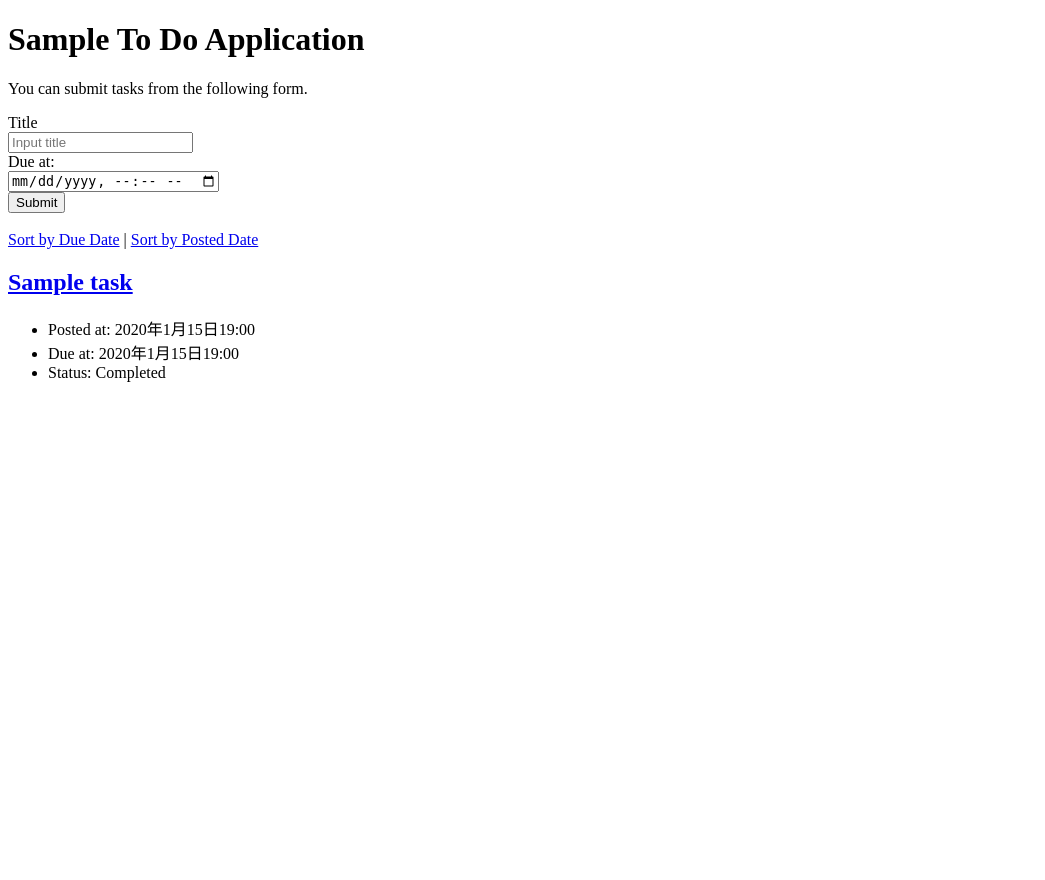
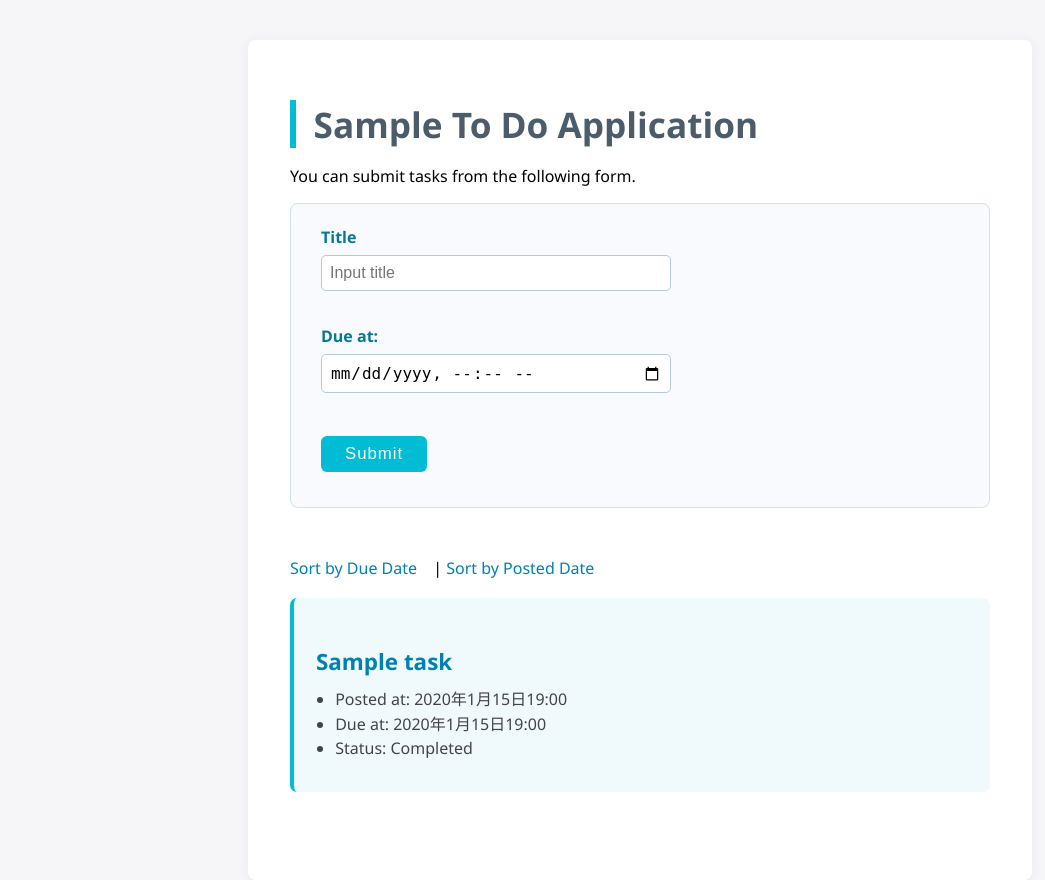
Before and after one commit to s1f102402484/django-test-exercise, a Django app: page / in a window 1280 px wide. Shown: the whole page, without its empty margins (0-1045 px from the left). Before the commit the page ends 382 px from the top, so only its background shows below. Run offline with Django 5.2, Linux system fonts and the light colour scheme; tables that the repository leaves empty hold one stand-in row (values such as "Sample post").

Commit message:
cssの追加

```diff
--- a/config/settings.py
+++ b/config/settings.py
@@ -116,7 +116,9 @@ USE_TZ = True
 # https://docs.djangoproject.com/en/5.2/howto/static-files/
 
 STATIC_URL = 'static/'
-
+STATICFILES_DIRS = [
+    BASE_DIR / 'static',
+]
 # Default primary key field type
 # https://docs.djangoproject.com/en/5.2/ref/settings/#default-auto-field
 
--- /dev/null
+++ b/todo/static/todo/css/style.css
@@ -0,0 +1,103 @@
+html {
+  font-size: 16px;
+  font-family: 'Segoe UI', 'Roboto', 'Meiryo', sans-serif;
+  background: #f6f6f9;
+}
+body {
+  max-width: 700px;
+  margin: 40px auto 0 auto;
+  background: #fff;
+  border-radius: 8px;
+  box-shadow: 0 2px 12px rgba(80, 80, 120, 0.08);
+  padding: 36px 42px 48px 42px;
+}
+h1 {
+  font-size: 2.2rem;
+  margin-bottom: 0.5em;
+  color: #4b5c6b;
+  border-left: 6px solid #00bcd4;
+  padding-left: 0.5em;
+}
+h2 {
+  font-size: 1.4rem;
+  color: #0880b4;
+  margin-top: 1.5em;
+  margin-bottom: 0.4em;
+}
+.text {
+  margin-bottom: 2.5em;
+  padding: 14px 22px;
+  background: #f0f9fc;
+  border-radius: 7px;
+  border-left: 4px solid #00bcd4;
+}
+ul {
+  margin: 0.3em 0 1.2em 0;
+  padding: 0 0 0 1.2em;
+  color: #444;
+}
+li {
+  margin-bottom: 0.1em;
+}
+form {
+  background: #f8fafd;
+  border: 1px solid #cde2ef;
+  border-radius: 8px;
+  padding: 22px 30px 16px 30px;
+  margin-bottom: 1.7em;
+}
+label {
+  font-weight: bold;
+  color: #057893;
+}
+input[type="text"], input[type="datetime-local"] {
+  width: 100%;
+  max-width: 350px;
+  box-sizing: border-box;
+  padding: 0.5em;
+  margin-top: 7px;
+  font-size: 1rem;
+  border: 1px solid #b6c8d7;
+  border-radius: 5px;
+  margin-bottom: 15px;
+  background: #fff;
+}
+button[type="submit"], .button-link {
+  background: #00bcd4;
+  color: #fff;
+  border: none;
+  border-radius: 6px;
+  padding: 8px 24px;
+  font-size: 1.05em;
+  letter-spacing: 1px;
+  cursor: pointer;
+  margin-top: 8px;
+  transition: background 0.18s;
+}
+button[type="submit"]:hover, .button-link:hover {
+  background: #0294a8;
+}
+a {
+  color: #0081b1;
+  text-decoration: none;
+  transition: color 0.18s;
+}
+a:hover {
+  color: #005a72;
+  text-decoration: underline;
+}
+div > a {
+  margin-right: 12px;
+}
+div {
+  margin-bottom: 1.2em;
+}
+@media (max-width: 600px) {
+  body {
+    max-width: 99vw;
+    padding: 14px 5vw 40px 5vw;
+  }
+  form {
+    padding: 13px 5vw 10px 5vw;
+  }
+}
--- a/todo/templates/todo/detail.html
+++ b/todo/templates/todo/detail.html
@@ -6,6 +6,7 @@
     <title>To Do Application</title>
     <meta charset="UTF-8">
     <meta name="author" content="INIAD">
+    <link rel="stylesheet" href="{% static 'css/style.css' %}">
   </head>
 
   <body>
--- a/todo/templates/todo/edit.html
+++ b/todo/templates/todo/edit.html
@@ -6,6 +6,7 @@
     <title>To Do Application</title>
     <meta charset="UTF-8">
     <meta name="author" content="INIAD">
+    <link rel="stylesheet" href="{% static 'css/style.css' %}">
   </head>
 
   <body>
--- a/todo/templates/todo/index.html
+++ b/todo/templates/todo/index.html
@@ -6,6 +6,7 @@
     <title>To Do Application</title>
     <meta charset="UTF-8">
     <meta name="author" content="INIAD">
+    <link rel="stylesheet" type="text/css" href="{% static 'todo/css/style.css'%}">
   </head>
 
   <body>
```
